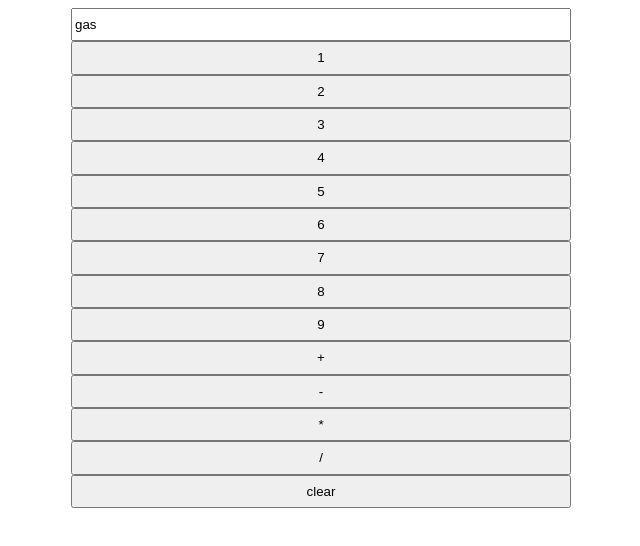
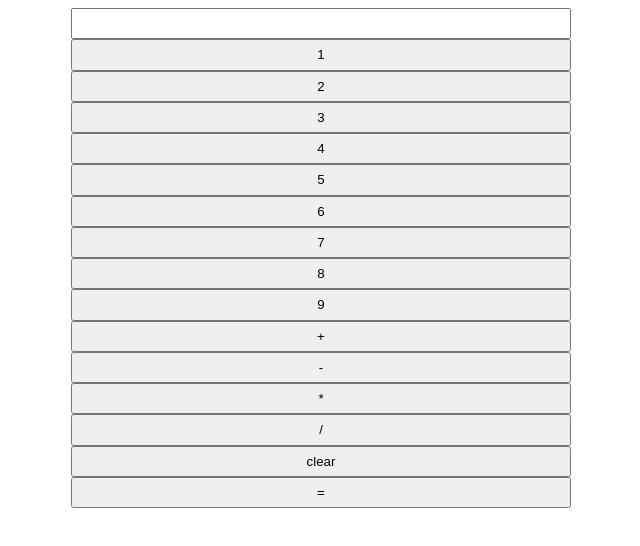
Before and after one commit to Shaky-Sahil/calculator, a plain HTML site: page index.html in a window 1280 px wide. Both pictures are taken after a click on the button "clear". Shown: the whole page, without its empty margins (319-959 px from the left). Drawn offline with Linux system fonts and the light colour scheme.

Commit message:
added  clickable numbers

```diff
--- a/index.html
+++ b/index.html
@@ -19,11 +19,12 @@
       <button class="number">7</button>
       <button class="number">8</button>
       <button class="number">9</button>
-      <button class=sign>+</button>
-      <button class=sign>-</button>
-      <button class=sign>*</button>
-      <button class=sign>/</button>
-      <button clear>clear</button>
+      <button class="sign">+</button>
+      <button class="sign">-</button>
+      <button class="sign">*</button>
+      <button class="sign">/</button>
+      <button id="clear">clear</button>
+      <button class="sign">=</button>
 
 
   </div>
--- a/script.js
+++ b/script.js
@@ -29,10 +29,29 @@ function operator(num1,sign,num2){
 
 
 function main(){
-    operator(5,"+",2);
-    operator(5,"-",2);
-    operator(5,"*",2);
-    operator(5,"/",2);
+    const text=document.querySelector(".screen");
+    const clear=document.querySelector("#clear");
+    console.log(clear);
+
+    clear.addEventListener("click",()=>{
+        text.value=""
+    })
+
+    const numbers=document.querySelectorAll(".number")
+
+    for (let i =0;i<numbers.length;i++){
+        console.log(numbers[i]);
+        numbers[i].addEventListener("click",()=>{
+            text.value+=numbers[i].innerHTML;
+        })
+    }
+
+    const plus=document.querySelector(".sign");
+
+    plus.addEventListener("click",()=>{
+        num1=text.value;
+        text.value+=plus.innerHTML;
+    })
 
 }
 main()
```
